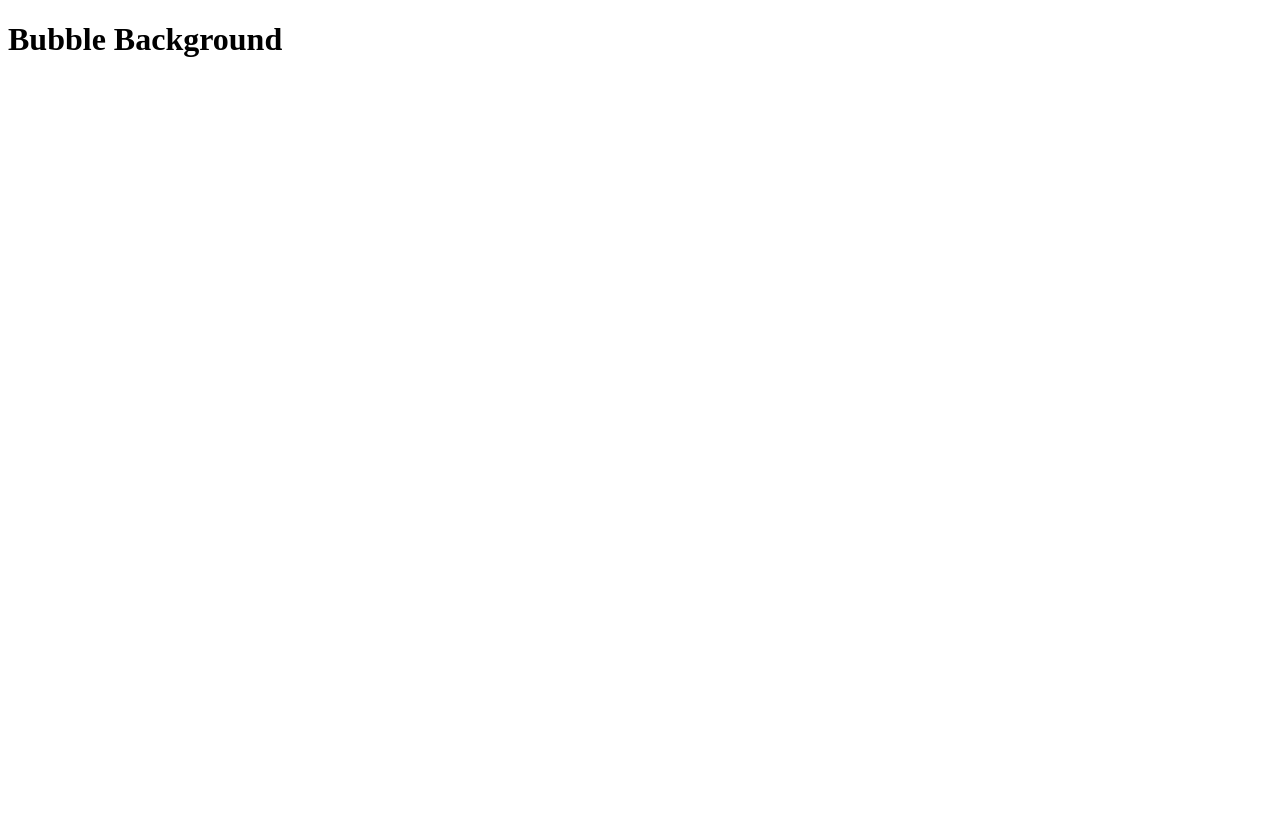
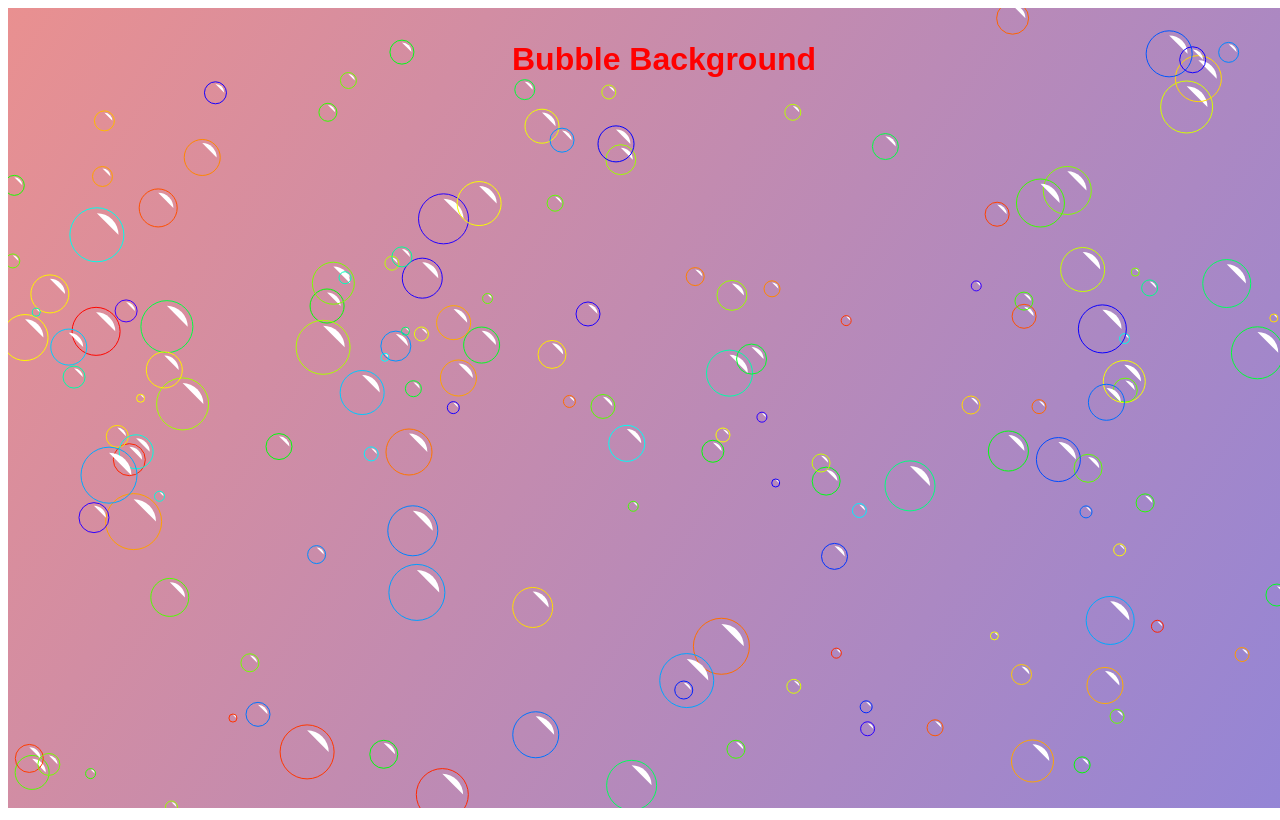
Before and after one commit to hamzaDafali1/bubble-background, a plain HTML site: page index.html in a window 1280 px wide. Drawn offline with Linux system fonts and the light colour scheme.

Commit message:
added bubbles

```diff
--- a/index.html
+++ b/index.html
@@ -5,7 +5,8 @@
     <meta http-equiv="X-UA-Compatible" content="IE=edge">
     <meta name="viewport" content="width=device-width, initial-scale=1.0">
     <title>bubble background</title>
-    <link type="stylesheet" href="style.css">
+   <link rel="stylesheet" href="style.css">
+
 </head>
 <body>
     <h1>Bubble Background</h1>
--- a/script.js
+++ b/script.js
@@ -0,0 +1,96 @@
+const canvas = document.getElementById("canvas1");
+const ctx = canvas.getContext("2d");
+canvas.height = window.innerHeight;
+canvas.width = window.innerWidth;
+
+let bubblesArray = [];
+
+let mouse = {
+    x : 0,
+    y : 0,
+}
+
+document.addEventListener("resize", function() {
+    canvas.height = window.innerHeight;
+    canvas.width = window.innerWidth;
+})
+
+document.addEventListener("mousemove", function(e) {
+    mouse.x = event.x;
+    mouse.y = event.y;
+})
+
+class bubbles {
+    constructor() {
+        this.x = Math.random() * canvas.width + 1;
+        this.y = canvas.height + 5
+        this.radius = Math.floor(Math.random() * 25 + 4);
+        this.speed = Math.random() * (this.radius / 5) + 1;
+        this.hue = Math.random() * 255 + 1;
+    }
+    update() {
+        let rad = this.radius;
+        this.y -= this.speed;
+        if(mouse.x < this.x + this.radius &&  mouse.x > this.x - this.radius) {
+            if(mouse.y < this.y + this.radius && mouse.y > this.y - this.radius) {
+                if(this.radius > 2.3){
+                    this.radius += 2;
+                }
+            }
+        }
+        if(this.y < 0 || this.radius > rad * 1.5) {
+            this.x = Math.random() * canvas.width + 1;
+            this.y = canvas.height + 5
+            this.radius = Math.floor(Math.random() * 25 + 4);
+            this.speed = Math.random() * (this.radius / 5) + 1;
+            this.hue = Math.random() * 255 + 1;
+        }
+
+    }
+    draw() {
+        let hue = Math.random() * 255 + 1;
+        ctx.beginPath();
+        ctx.strokeStyle = `hsl(${this.hue},100%,50%)`;
+        ctx.arc(this.x, this.y, this.radius, 0, Math.PI * 2);
+        ctx.closePath();
+        ctx.stroke();
+
+
+        ctx.beginPath();
+        ctx.fillStyle = `white`;
+        ctx.arc(this.x, this.y, this.radius * 0.8, 0, Math.PI * 1.5, true);
+        ctx.fill();
+        ctx.closePath();
+    }
+
+}
+
+function background() {
+    let backcolor = ctx.createLinearGradient(0,0, canvas.width, canvas.height);
+    backcolor.addColorStop(0, 'rgb(233, 144, 144)');
+    backcolor.addColorStop(1,'rgb(148, 133, 214)');
+    ctx.beginPath();
+    ctx.fillStyle = backcolor;
+    ctx.fillRect(0, 0, canvas.width, canvas.height);
+    ctx.closePath();
+}
+
+function init() {
+    for (let i = 0; i < 150; i++) {
+        bubblesArray[i] = new bubbles;
+    }
+    background();
+    animate();
+}
+
+function animate() {
+    ctx.clearRect(0, 0, canvas.width, canvas.height);
+    background();
+    for (let i = 0; i < 150; i++) {
+        bubblesArray[i].update();
+        bubblesArray[i].draw();
+    }
+    requestAnimationFrame(animate);
+}
+
+init();
--- a/style.css
+++ b/style.css
@@ -0,0 +1,7 @@
+h1{
+    position: fixed;
+    left: 40%;
+    top: 20px;
+    font-family: Arial, Helvetica, sans-serif;
+    color: red ;
+}
```
